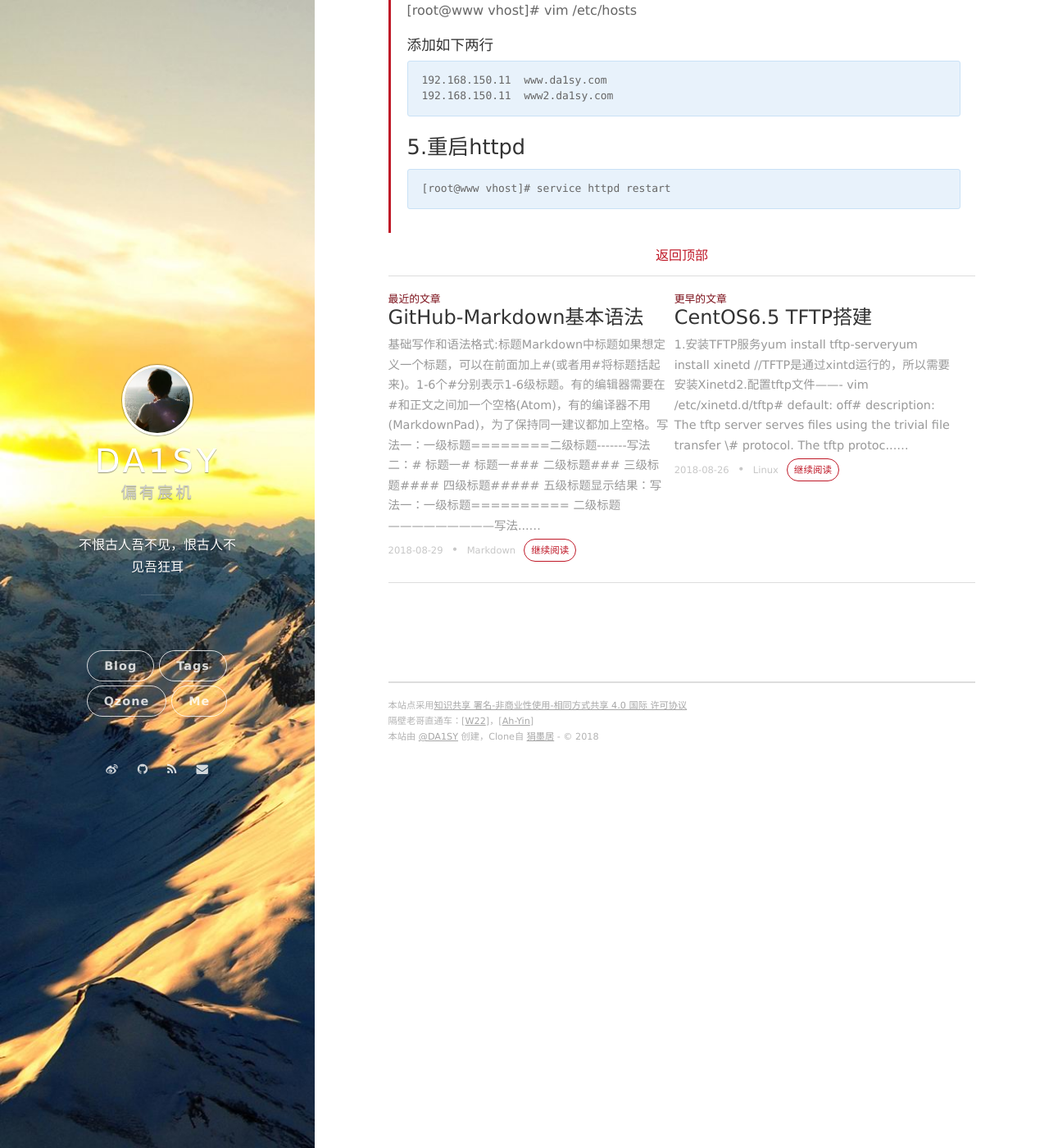
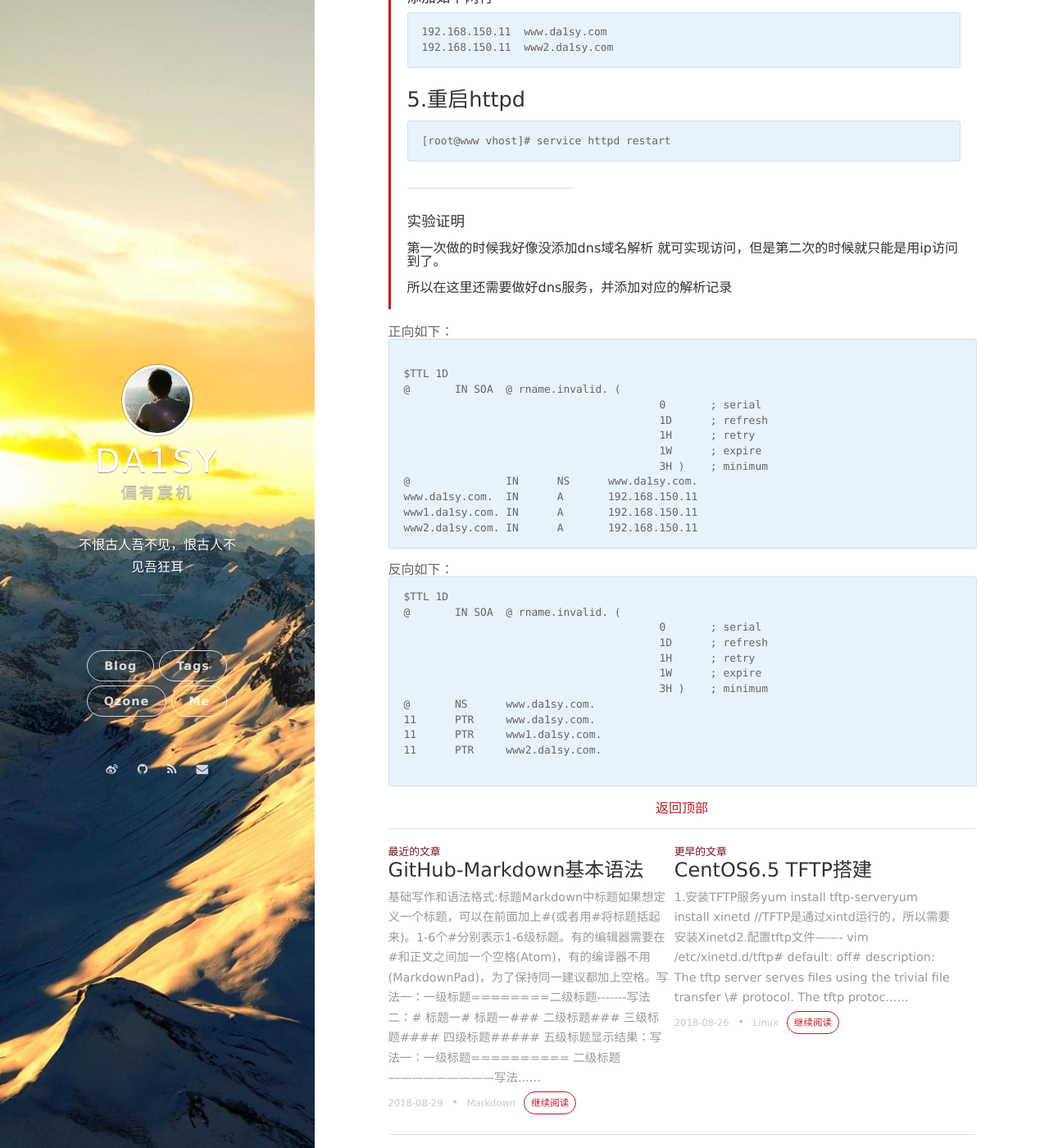
Before and after one commit to linusboyle/linusboyle.cn, a Jekyll site: the page built from _posts/2018-08-29-BINK-HTTPD.MD, in a window 1280 px wide and 1400 px high, scrolled down 2531 px. Shown: the whole window at 82% size. Built offline with Jekyll 4.4.1, drawn with Linux system fonts in a browser that asks for light colours; nearby versions of some CDN libraries; some of the changed text lies outside the part shown.

Commit message:
Update 2018-08-29-BINK-HTTPD.MD

````diff
--- a/_posts/2018-08-29-BINK-HTTPD.MD
+++ b/_posts/2018-08-29-BINK-HTTPD.MD
@@ -24,14 +24,12 @@ Listen 80
 Listen 127.0.0.1:80
 #即只可本地浏览
 ```
-
 2.2 Html文件位置
 --------
 DocumentRoot指定组成该网站页面的HTML文件位置。默认为
 ```
 DocumentRoot "/var/wwww/html"
 ```
-
 3.主配置文件详解
 -----------
 
@@ -49,8 +47,9 @@ DocumentRoot "/var/wwww/html"
 ```
 
 ----------------------------
-建立多站点的VirtualHost
-==========================
+
+# 建立多站点的VirtualHost
+
 ### **1.创建站点文件目录**
 ```
 [root@www vhost]# mkdir /var/www1
@@ -115,3 +114,38 @@ NameVirtualHost *:80
 ```
 [root@www vhost]# service httpd restart
 ```
+----------------
+#### 实验证明
+##### 第一次做的时候我好像没添加dns域名解析 就可实现访问，但是第二次的时候就只能是用ip访问到了。
+##### 所以在这里还需要做好dns服务，并添加对应的解析记录
+
+###### 正向如下：
+```
+
+$TTL 1D
+@       IN SOA  @ rname.invalid. (
+                                        0       ; serial
+                                        1D      ; refresh
+                                        1H      ; retry
+                                        1W      ; expire
+                                        3H )    ; minimum
+@               IN      NS      www.da1sy.com.
+www.da1sy.com.  IN      A       192.168.150.11
+www1.da1sy.com. IN      A       192.168.150.11
+www2.da1sy.com. IN      A       192.168.150.11
+```
+###### 反向如下：
+```
+$TTL 1D
+@       IN SOA  @ rname.invalid. (
+                                        0       ; serial
+                                        1D      ; refresh
+                                        1H      ; retry
+                                        1W      ; expire
+                                        3H )    ; minimum
+@       NS      www.da1sy.com.
+11      PTR     www.da1sy.com.
+11      PTR     www1.da1sy.com.
+11      PTR     www2.da1sy.com.
+
+```
````
